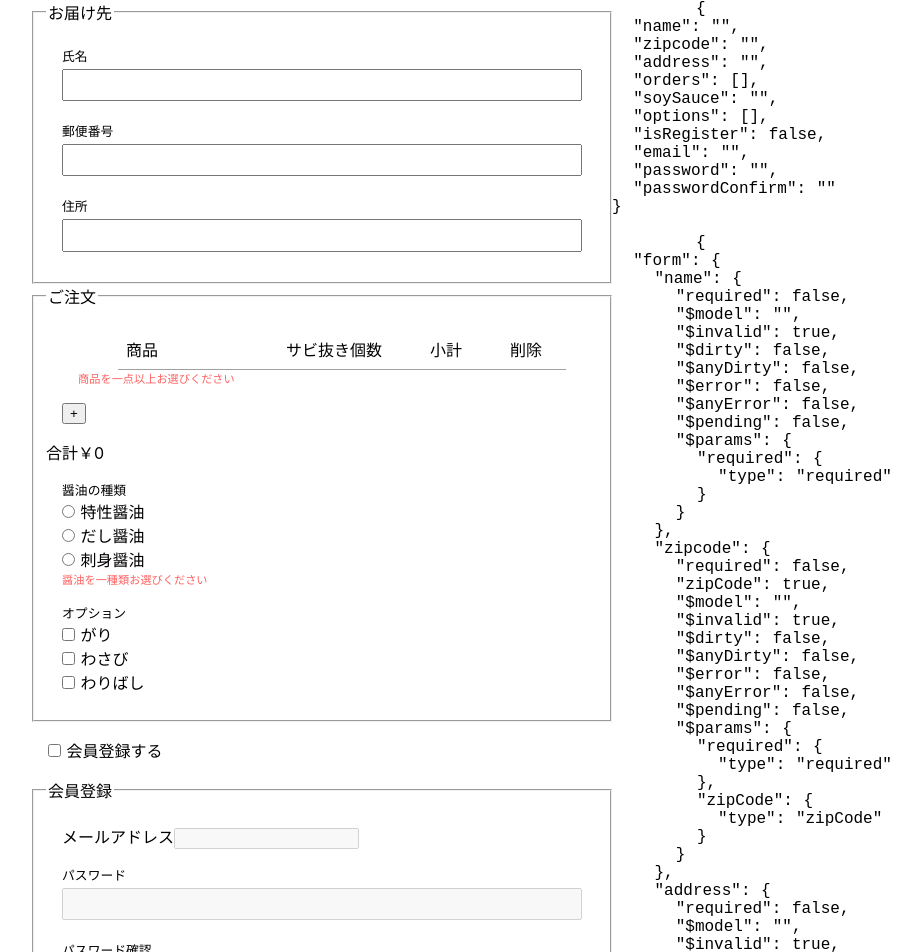
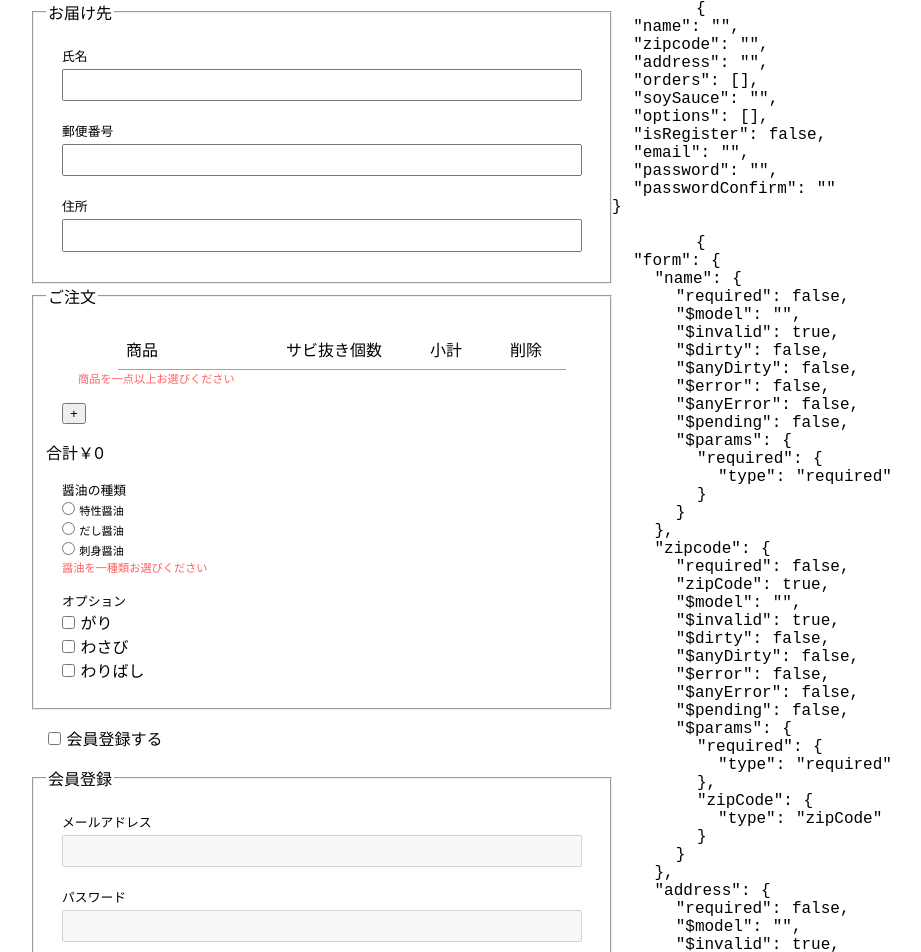
Before and after one commit to KadoTomohiro/VueValidationConsideration, a Nuxt app: page / in a window 1280 px wide. Shown: the top 952 px of the page, without its empty margins (156-1077 px from the left). Built offline with nearby package versions, Linux system fonts and the light colour scheme.

Commit message:
implementhing radioInput

```diff
--- a/components/DeliveryForm/DeliveryForm.vue
+++ b/components/DeliveryForm/DeliveryForm.vue
@@ -43,10 +43,11 @@
         </div>
         <div>合計{{ total | currency }}</div>
         <ControlField label="醤油の種類" :validation="$v.form.soySauce" :error="$v.form.soySauce.$invalid">
-          <label v-for="soySauce in soySauces" :key="soySauce.value">
-            <input v-model="form.soySauce" type="radio" :value="soySauce.value" />
-            {{ soySauce.name }}
-          </label>
+          <template v-for="soySauce in soySauces">
+            <RadioInput :key="soySauce.value" v-model="form.soySauce" :value="soySauce.value">
+              {{ soySauce.name }}
+            </RadioInput>
+          </template>
           <template #required>醤油を一種類お選びください</template>
         </ControlField>
         <ControlField label="オプション">
@@ -65,20 +66,25 @@
       </ControlField>
       <fieldset :disabled="!form.isRegister">
         <legend>会員登録</legend>
-        <div class="control-unit">
-          <label for="email">メールアドレス</label>
-          <input
-            id="email"
-            v-model="form.email"
-            type="email"
-            @input="$v.form.email.$touch()"
-            @blur="$v.form.email.$touch()"
-          />
-          <div v-if="$v.form.email.$error" class="error">
-            <span v-if="!$v.form.email.requiredIfRegister">会員登録をされる場合必須入力です</span>
-            <span v-if="!$v.form.email.email">有効なメールアドレスではありません</span>
-          </div>
-        </div>
+        <ControlField label="メールアドレス" :validate="$v.form.email">
+          <TextInput v-model="form.email"></TextInput>
+          <template #requiredIfRegister>会員登録される場合入力必須です。</template>
+          <template #email>有効なメールアドレスではありません</template>
+        </ControlField>
+        <!--        <div class="control-unit">-->
+        <!--          <label for="email">メールアドレス</label>-->
+        <!--          <input-->
+        <!--            id="email"-->
+        <!--            v-model="form.email"-->
+        <!--            type="email"-->
+        <!--            @input="$v.form.email.$touch()"-->
+        <!--            @blur="$v.form.email.$touch()"-->
+        <!--          />-->
+        <!--          <div v-if="$v.form.email.$error" class="error">-->
+        <!--            <span v-if="!$v.form.email.requiredIfRegister">会員登録をされる場合必須入力です</span>-->
+        <!--            <span v-if="!$v.form.email.email">有効なメールアドレスではありません</span>-->
+        <!--          </div>-->
+        <!--        </div>-->
         <ControlField label="パスワード" :validation="$v.form.password">
           <TextInput v-model="form.password" type="password" @touch="$v.form.password.$touch()"></TextInput>
           <template #requiredIfRegister>会員登録される場合必須登録です</template>
--- /dev/null
+++ b/components/atoms/RadioInput.vue
@@ -0,0 +1,27 @@
+<template>
+  <label>
+    <input v-model="model" type="radio" :value="value" /><span class="label-text"><slot></slot></span
+  ></label>
+</template>
+
+<script lang="ts">
+import Vue from 'vue'
+import { Component, Model, Prop } from 'vue-property-decorator'
+
+@Component({
+  name: 'RadioInput',
+})
+export default class RadioInputComponent extends Vue {
+  @Prop
+  value: any
+
+  @Model('change')
+  model: any
+}
+</script>
+
+<style scoped>
+.label-text {
+  font-size: 0.7em;
+}
+</style>
--- a/plugins/components.ts
+++ b/plugins/components.ts
@@ -3,7 +3,8 @@ import Vue from 'vue'
 import FormLabelComponent from '~/components/atoms/FormLabel.vue'
 import TextInputComponent from '~/components/atoms/TextInput.vue'
 import ControlFieldComponent from '~/components/molecules/ControlField.vue'
-
+import RadioInputComponent from '~/components/atoms/RadioInput.vue'
 Vue.component('FormLabel', FormLabelComponent)
 Vue.component('TextInput', TextInputComponent)
+Vue.component('RadioInput', RadioInputComponent)
 Vue.component('ControlField', ControlFieldComponent)
```
Also changed, not shown: plugins/axios.ts (added, +14 -0 lines).
